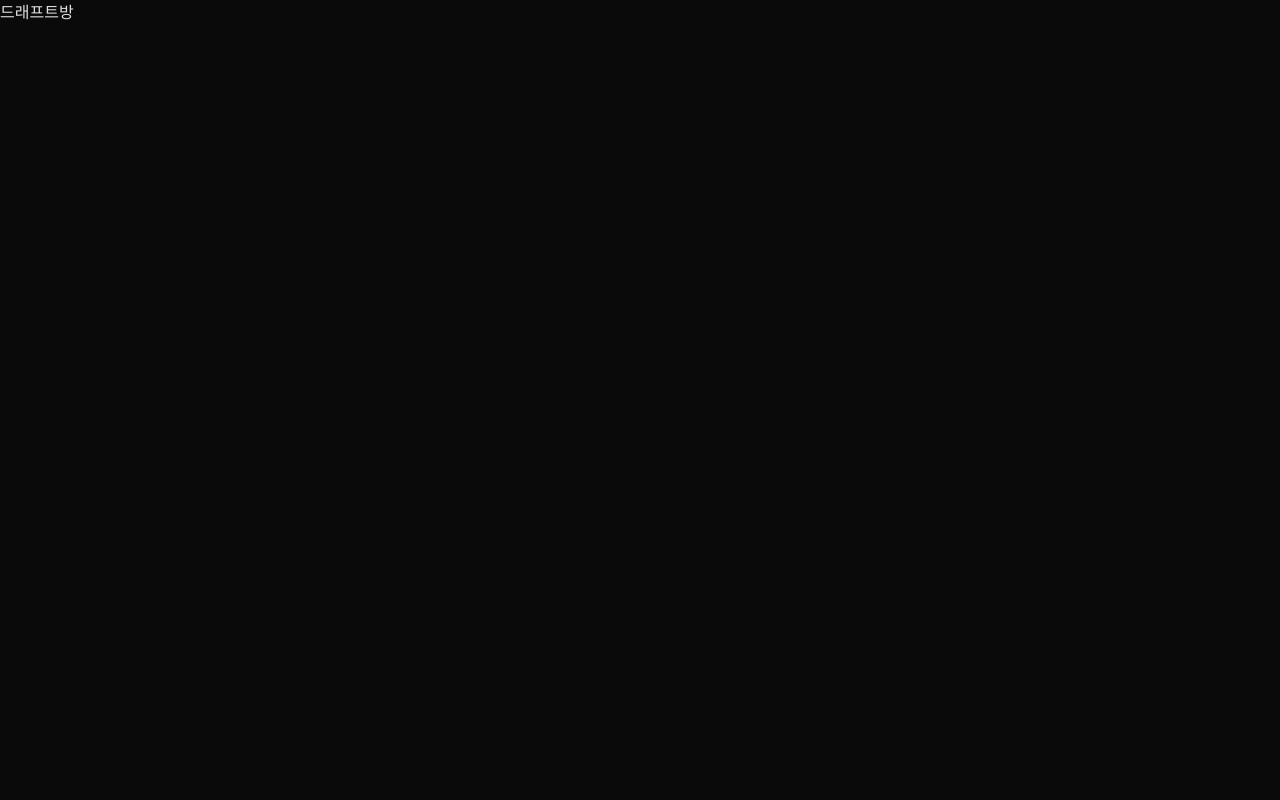
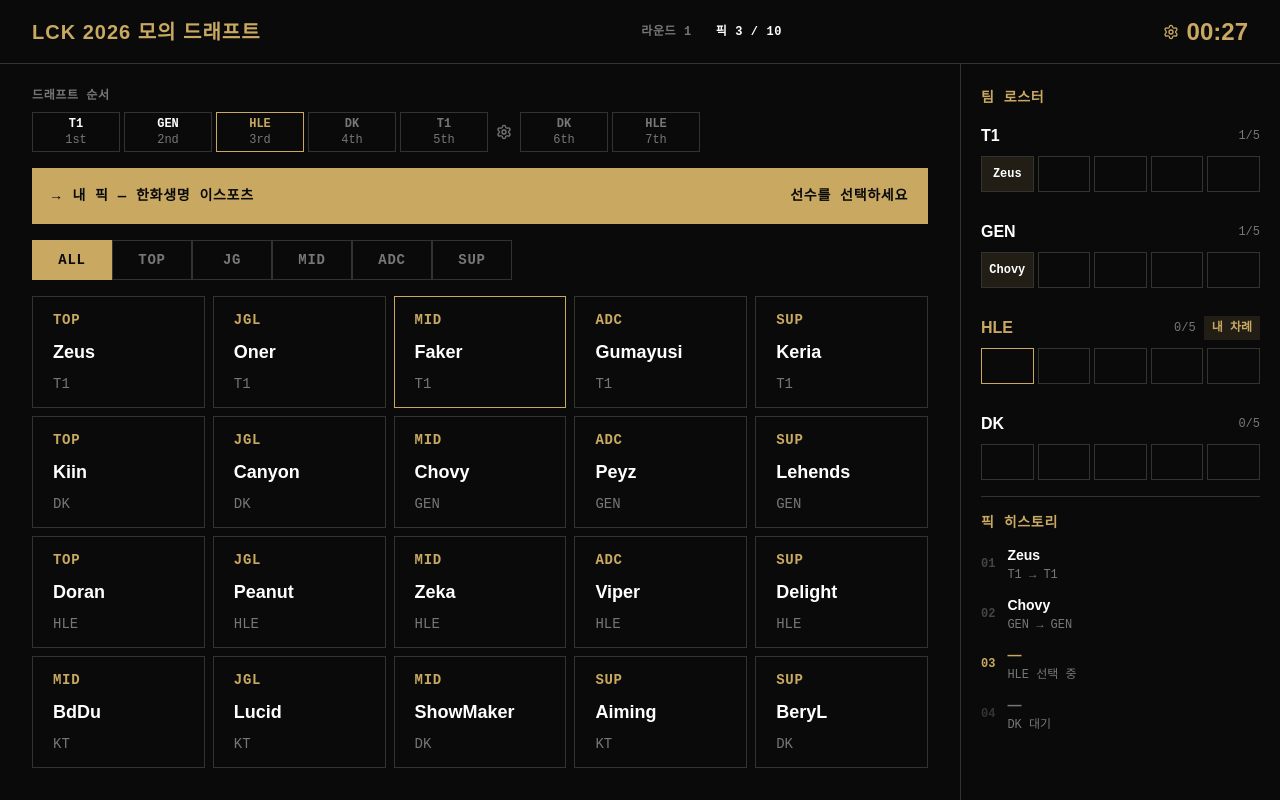
Before and after one commit to fantazzk/web-fe, a SvelteKit app: page /draft/1 in a window 1280 px wide. Built offline with nearby package versions, Linux system fonts and the light colour scheme.

Commit message:
기능(draft): 드래프트방 UI 구현
드래프트 순서, 선수 그리드, 포지션 필터, 팀 로스터, 픽 히스토리 구현
UI 레이블 한글화, 가독성을 위한 폰트 크기 상향

Co-Authored-By: Claude Opus 4.6 (1M context) <noreply@anthropic.com>

```diff
--- a/src/routes/draft/[id]/+page.svelte
+++ b/src/routes/draft/[id]/+page.svelte
@@ -1,11 +1,303 @@
-<!--
-  페이지: 드래프트방
-  설명: 순차/스네이크 드래프트 진행 화면.
-        현재 픽 차례, 선수풀(포지션별 필터), 카운트다운 타이머,
-        각 팀의 구성 현황, 스네이크 순서 시각화를 포함한다. (Feature: Draft UX)
--->
+<script lang="ts">
+	import { Icon } from '$lib/components';
+
+	const draftOrder = [
+		{ team: 'T1', pick: '1st', done: true },
+		{ team: 'GEN', pick: '2nd', done: true },
+		{ team: 'HLE', pick: '3rd', done: false, current: true },
+		{ team: 'DK', pick: '4th', done: false },
+		{ team: 'T1', pick: '5th', done: false },
+		{ team: 'DK', pick: '6th', done: false },
+		{ team: 'HLE', pick: '7th', done: false }
+	];
+
+	const positions = ['ALL', 'TOP', 'JG', 'MID', 'ADC', 'SUP'];
+
+	const players = [
+		[
+			{ pos: 'TOP', name: 'Zeus', team: 'T1' },
+			{ pos: 'JGL', name: 'Oner', team: 'T1' },
+			{ pos: 'MID', name: 'Faker', team: 'T1', selected: true },
+			{ pos: 'ADC', name: 'Gumayusi', team: 'T1' },
+			{ pos: 'SUP', name: 'Keria', team: 'T1' }
+		],
+		[
+			{ pos: 'TOP', name: 'Kiin', team: 'DK' },
+			{ pos: 'JGL', name: 'Canyon', team: 'DK' },
+			{ pos: 'MID', name: 'Chovy', team: 'GEN' },
+			{ pos: 'ADC', name: 'Peyz', team: 'GEN' },
+			{ pos: 'SUP', name: 'Lehends', team: 'GEN' }
+		],
+		[
+			{ pos: 'TOP', name: 'Doran', team: 'HLE' },
+			{ pos: 'JGL', name: 'Peanut', team: 'HLE' },
+			{ pos: 'MID', name: 'Zeka', team: 'HLE' },
+			{ pos: 'ADC', name: 'Viper', team: 'HLE' },
+			{ pos: 'SUP', name: 'Delight', team: 'HLE' }
+		],
+		[
+			{ pos: 'MID', name: 'BdDu', team: 'KT' },
+			{ pos: 'JGL', name: 'Lucid', team: 'KT' },
+			{ pos: 'MID', name: 'ShowMaker', team: 'DK' },
+			{ pos: 'SUP', name: 'Aiming', team: 'KT' },
+			{ pos: 'SUP', name: 'BeryL', team: 'DK' }
+		]
+	];
+
+	interface Slot {
+		filled: boolean;
+		name?: string;
+		pos?: string;
+		current?: boolean;
+	}
+
+	interface Team {
+		name: string;
+		count: string;
+		current: boolean;
+		badge?: string;
+		slots: Slot[];
+	}
+
+	const teams: Team[] = [
+		{
+			name: 'T1',
+			count: '1/5',
+			current: false,
+			slots: [
+				{ filled: true, name: 'Zeus', pos: 'TOP' },
+				{ filled: false },
+				{ filled: false },
+				{ filled: false },
+				{ filled: false }
+			]
+		},
+		{
+			name: 'GEN',
+			count: '1/5',
+			current: false,
+			slots: [
+				{ filled: true, name: 'Chovy', pos: 'MID' },
+				{ filled: false },
+				{ filled: false },
+				{ filled: false },
+				{ filled: false }
+			]
+		},
+		{
+			name: 'HLE',
+			count: '0/5',
+			current: true,
+			badge: '내 차례',
+			slots: [
+				{ filled: false, current: true },
+				{ filled: false },
+				{ filled: false },
+				{ filled: false },
+				{ filled: false }
+			]
+		},
+		{
+			name: 'DK',
+			count: '0/5',
+			current: false,
+			slots: [
+				{ filled: false },
+				{ filled: false },
+				{ filled: false },
+				{ filled: false },
+				{ filled: false }
+			]
+		}
+	];
+
+	const pickHistory = [
+		{ num: '01', name: 'Zeus', team: 'T1 → T1', done: true },
+		{ num: '02', name: 'Chovy', team: 'GEN → GEN', done: true },
+		{ num: '03', name: '—', team: 'HLE 선택 중', done: false, current: true },
+		{ num: '04', name: '—', team: 'DK 대기', done: false }
+	];
+</script>
+
 <svelte:head>
 	<title>드래프트방 | Fantazzk</title>
 </svelte:head>
 
-<h1>드래프트방</h1>
+<div class="flex h-screen flex-col bg-bg-primary">
+	<!-- Top Bar -->
+	<header class="flex h-16 items-center justify-between border-b border-gray-700 px-8">
+		<span class="font-heading text-xl font-bold tracking-wider text-accent">
+			LCK 2026 모의 드래프트
+		</span>
+		<div class="flex items-center gap-6">
+			<span class="font-mono text-xs font-semibold tracking-wider text-muted">라운드 1</span>
+			<span class="font-mono text-xs font-semibold tracking-wider text-gray-50"> 픽 3 / 10 </span>
+		</div>
+		<div class="flex items-center gap-2">
+			<Icon name="settings" size={16} color="#C9A962" />
+			<span class="font-heading text-2xl font-bold text-accent">00:27</span>
+		</div>
+	</header>
+
+	<!-- Body -->
+	<div class="flex flex-1 overflow-hidden">
+		<!-- Main Content -->
+		<main class="flex flex-1 flex-col overflow-y-auto px-8 py-6">
+			<!-- 드래프트 순서 -->
+			<div class="flex flex-col gap-2">
+				<span class="font-mono text-xs font-semibold tracking-wider text-muted">
+					드래프트 순서
+				</span>
+				<div class="flex items-center gap-1">
+					{#each draftOrder as d, i (i)}
+						{#if i === 5}
+							<span class="px-1 text-muted">
+								<Icon name="settings" size={16} color="#777777" />
+							</span>
+						{/if}
+						<div
+							class="flex h-10 w-[88px] items-center justify-center border {d.current
+								? 'border-accent'
+								: 'border-gray-700'}"
+						>
+							<div class="flex flex-col items-center">
+								<span
+									class="font-mono text-xs font-semibold {d.current
+										? 'text-accent'
+										: d.done
+											? 'text-gray-50'
+											: 'text-muted'}"
+								>
+									{d.team}
+								</span>
+								<span class="font-mono text-xs text-muted">{d.pick}</span>
+							</div>
+						</div>
+					{/each}
+				</div>
+			</div>
+
+			<!-- 현재 턴 배너 -->
+			<div
+				class="mt-4 flex h-14 items-center gap-3 bg-accent px-5 font-mono text-sm font-semibold text-bg-primary"
+			>
+				<span>→</span>
+				<span class="tracking-wider">내 픽 — 한화생명 이스포츠</span>
+				<span class="ml-auto tracking-wider">선수를 선택하세요</span>
+			</div>
+
+			<!-- 포지션 필터 탭 -->
+			<div class="mt-4 flex">
+				{#each positions as pos, i (i)}
+					<button
+						class="flex h-10 w-20 items-center justify-center font-mono text-sm font-semibold tracking-wider {i ===
+						0
+							? 'bg-accent text-bg-primary'
+							: 'border border-gray-700 text-muted'}"
+					>
+						{pos}
+					</button>
+				{/each}
+			</div>
+
+			<!-- 선수 그리드 -->
+			<div class="mt-4 flex flex-1 flex-col gap-2 overflow-y-auto">
+				{#each players as row, ri (ri)}
+					<div class="flex gap-2">
+						{#each row as p, ci (ci)}
+							<div
+								class="flex h-28 flex-1 flex-col justify-center gap-2 border px-5 py-4 {p.selected
+									? 'border-accent'
+									: 'border-gray-700'}"
+							>
+								<span class="font-mono text-sm font-semibold tracking-wider text-accent">
+									{p.pos}
+								</span>
+								<span class="font-heading text-lg font-semibold text-gray-50">
+									{p.name}
+								</span>
+								<span class="font-mono text-sm text-muted">{p.team}</span>
+							</div>
+						{/each}
+					</div>
+				{/each}
+			</div>
+		</main>
+
+		<!-- Side Panel: 팀 로스터 -->
+		<aside class="flex w-[320px] flex-col gap-4 overflow-y-auto border-l border-gray-700 px-5 py-6">
+			<span class="font-mono text-sm font-semibold tracking-wider text-accent"> 팀 로스터 </span>
+
+			{#each teams as t, i (i)}
+				<div class="flex flex-col gap-2 {i > 0 ? 'pt-3' : ''}">
+					<div class="flex items-center justify-between">
+						<span
+							class="font-heading text-base font-semibold {t.current
+								? 'text-accent'
+								: 'text-gray-50'}"
+						>
+							{t.name}
+						</span>
+						<div class="flex items-center gap-2">
+							<span class="font-mono text-xs text-muted">{t.count}</span>
+							{#if t.badge}
+								<span class="bg-accent-20 px-2 py-1 font-mono text-xs font-semibold text-accent">
+									{t.badge}
+								</span>
+							{/if}
+						</div>
+					</div>
+					<div class="flex gap-1">
+						{#each t.slots as s, si (si)}
+							<div
+								class="flex h-9 flex-1 items-center justify-center border {s.current
+									? 'border-accent'
+									: 'border-gray-700'} {s.filled ? 'bg-accent-20' : ''}"
+							>
+								{#if s.filled}
+									<span class="font-mono text-xs font-semibold text-gray-50">
+										{s.name}
+									</span>
+								{/if}
+							</div>
+						{/each}
+					</div>
+				</div>
+			{/each}
+
+			<div class="h-px w-full bg-gray-700"></div>
+
+			<!-- 픽 히스토리 -->
+			<div class="flex flex-col gap-3">
+				<span class="font-mono text-sm font-semibold tracking-wider text-accent">
+					픽 히스토리
+				</span>
+				{#each pickHistory as h, i (i)}
+					<div class="flex items-center gap-3">
+						<span
+							class="font-mono text-xs font-semibold {h.current
+								? 'text-accent'
+								: h.done
+									? 'text-dim'
+									: 'text-gray-700'}"
+						>
+							{h.num}
+						</span>
+						<div class="flex flex-col gap-0.5">
+							<span
+								class="font-heading text-sm font-semibold {h.current
+									? 'text-accent'
+									: h.done
+										? 'text-gray-50'
+										: 'text-muted'}"
+							>
+								{h.name}
+							</span>
+							<span class="font-mono text-xs text-muted">{h.team}</span>
+						</div>
+					</div>
+				{/each}
+			</div>
+		</aside>
+	</div>
+</div>
```
